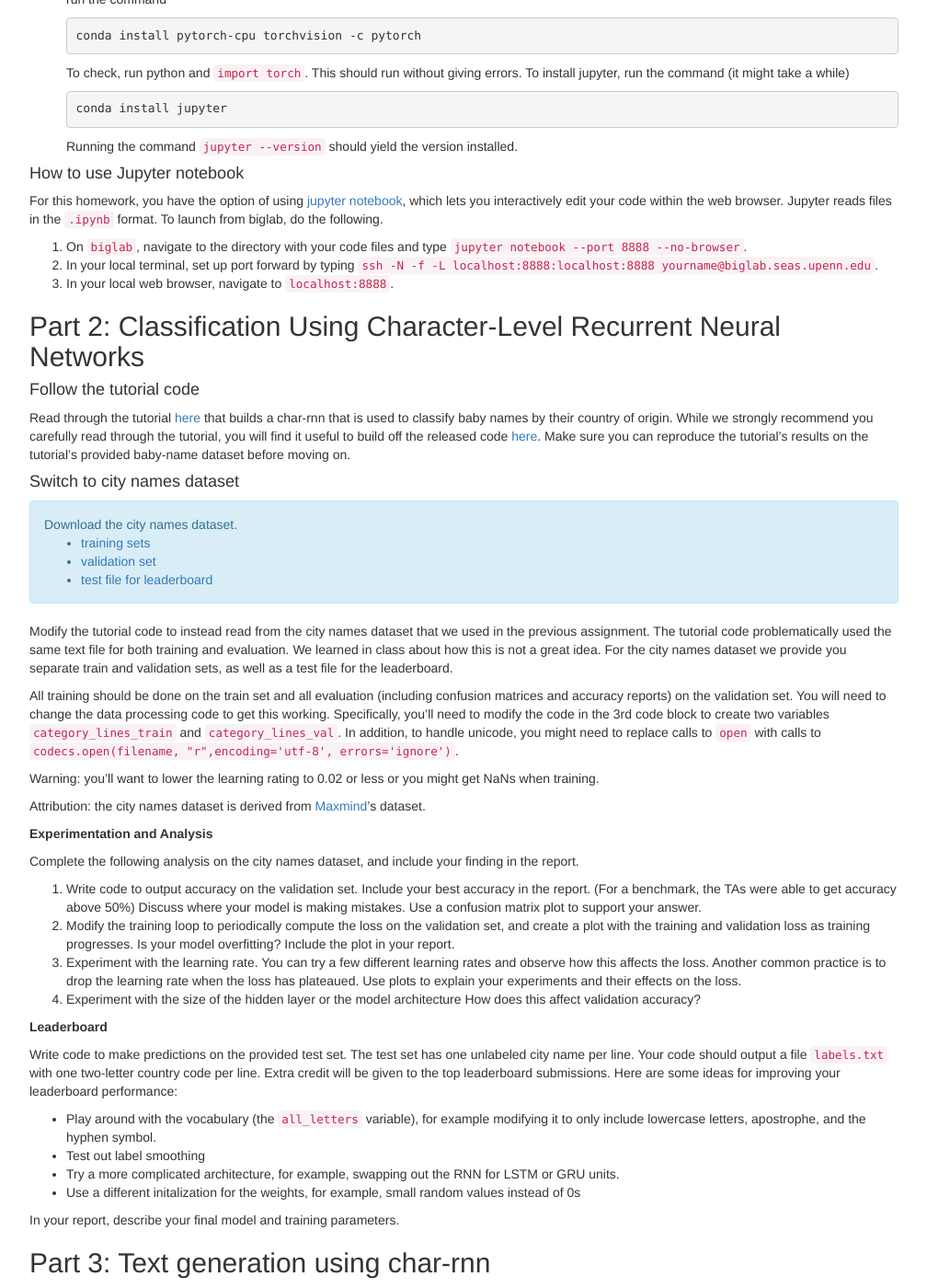
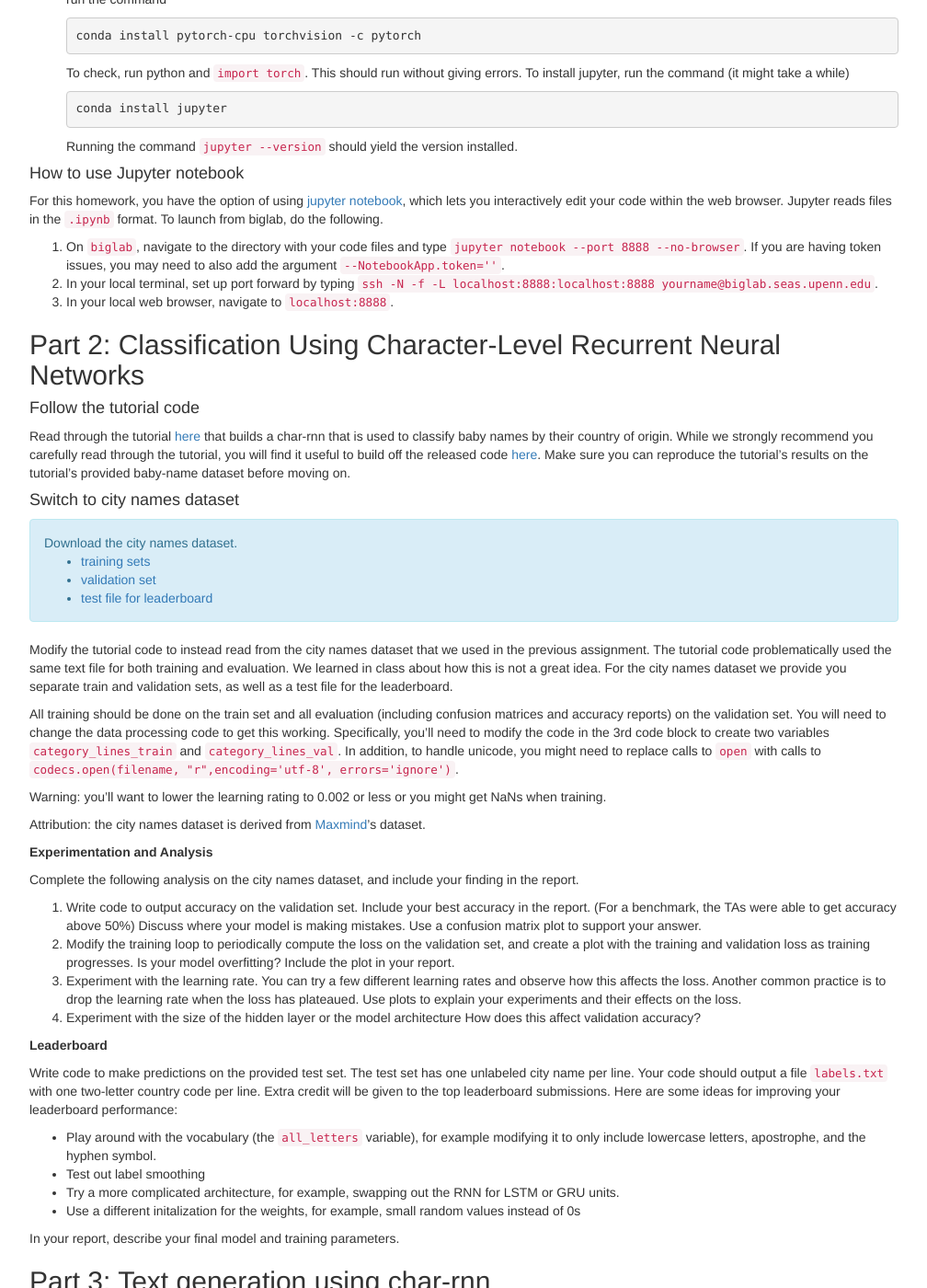
Before and after one commit to computational-linguistics-class/computational-linguistics-class.github.io, a Jekyll site: the page built from assignment6.md, in a window 1280 px wide and 1400 px high, scrolled down 1340 px. Shown: the whole window at 92% size, without its empty margins (233-1241 px from the left). Built offline with Jekyll 4.4.1, drawn with Linux system fonts in a browser that asks for light colours; nearby versions of some CDN libraries; a script that is not in the unit is left out.

Commit message:
Added instruction for weird jupyter token bug.

````diff
--- a/assignment6.md
+++ b/assignment6.md
@@ -121,7 +121,7 @@
 #### How to use Jupyter notebook
 For this homework, you have the option of using [jupyter notebook](https://jupyter.org/), which lets you interactively edit your code within the web browser. Jupyter reads files in the `.ipynb` format. To launch from biglab, do the following.
 
-1. On ```biglab```, navigate to the directory with your code files and type `jupyter notebook --port 8888 --no-browser`.
+1. On ```biglab```, navigate to the directory with your code files and type `jupyter notebook --port 8888 --no-browser`. If you are having token issues, you may need to also add the argument `--NotebookApp.token=''`.
 2. In your local terminal, set up port forward by typing `ssh -N -f -L localhost:8888:localhost:8888 yourname@biglab.seas.upenn.edu`.
 3. In your local web browser, navigate to `localhost:8888`.
 
@@ -145,7 +145,7 @@ Modify the tutorial code to instead read from the city names dataset that we use
 
 All training should be done on the train set and all evaluation (including confusion matrices and accuracy reports) on the validation set. You will need to change the data processing code to get this working. Specifically, you'll need to modify the code in the 3rd code block to create two variables `category_lines_train` and `category_lines_val`. In addition, to handle unicode, you might need to replace calls to `open` with calls to `codecs.open(filename, "r",encoding='utf-8', errors='ignore')`.
 
-Warning: you'll want to lower the learning rating to 0.02 or less or you might get NaNs when training.
+Warning: you'll want to lower the learning rating to 0.002 or less or you might get NaNs when training.
 
 Attribution: the city names dataset is derived from [Maxmind](http://download.maxmind.com/download/geoip/database/LICENSE_WC.txt)'s dataset.
 
````
